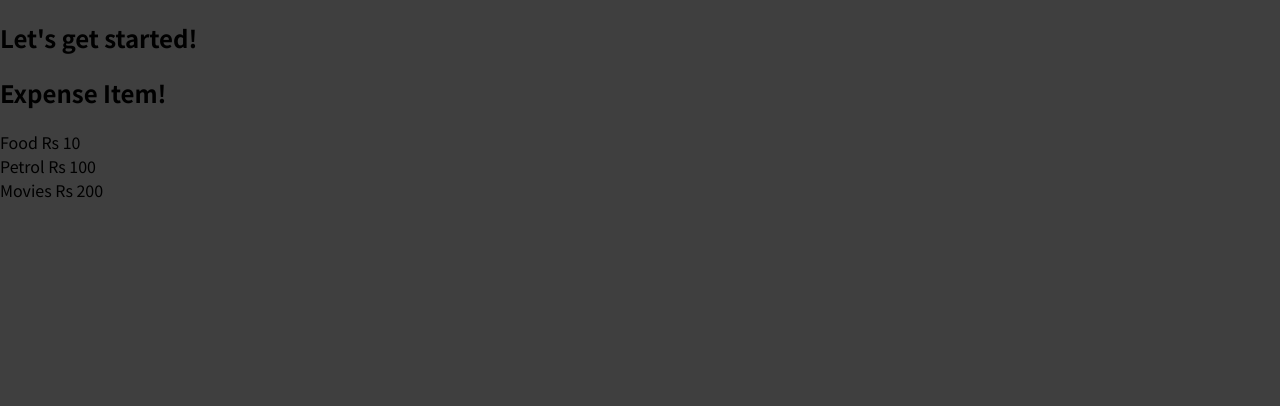
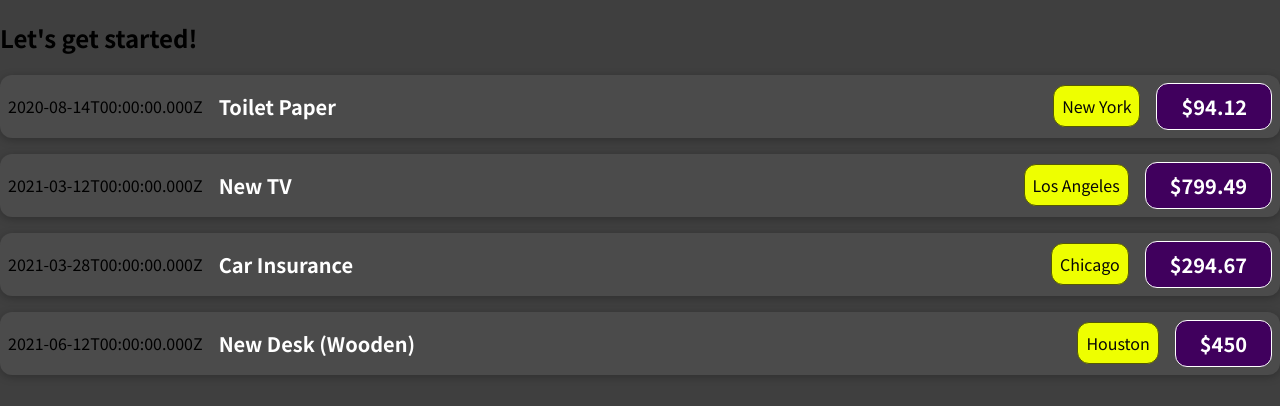
Before and after one commit to rushabhTt/react, a JavaScript app in the folder new-start/: page / in a window 1280 px wide. Shown: the top 406 px of the page. Built offline with nearby package versions, Linux system fonts and the light colour scheme.

Commit message:
use of props

```diff
--- a/new-start/src/App.js
+++ b/new-start/src/App.js
@@ -1,10 +1,51 @@
 import ExpenseItem from "./components/ExpenseItem";
 
 function App() {
+  const expenses = [
+    {
+      id: "e1",
+      title: "Toilet Paper",
+      amount: 94.12,
+      date: new Date(2020, 7, 14),
+      location: "New York",
+    },
+    {
+      id: "e2",
+      title: "New TV",
+      amount: 799.49,
+      date: new Date(2021, 2, 12),
+      location: "Los Angeles",
+    },
+    {
+      id: "e3",
+      title: "Car Insurance",
+      amount: 294.67,
+      date: new Date(2021, 2, 28),
+      location: "Chicago",
+    },
+    {
+      id: "e4",
+      title: "New Desk (Wooden)",
+      amount: 450,
+      date: new Date(2021, 5, 12),
+      location: "Houston",
+    },
+  ];
+
   return (
     <div>
       <h2>Let's get started!</h2>
-      <ExpenseItem></ExpenseItem>
+      {expenses.map((expense) => (
+        // ? The <ExpenseItem /> syntax is a self-closing tag, which is a shorthand for <ExpenseItem></ExpenseItem>. This is a common practice in React when a component doesn’t have any children.
+        // ! here we are giving the values from above to the structure for the ExpenseItem
+        <ExpenseItem
+          key={expense.id}
+          title={expense.title}
+          amount={expense.amount}
+          date={expense.date}
+          location={expense.location}
+        />
+      ))}
     </div>
   );
 }
--- /dev/null
+++ b/new-start/src/components/ExpenseItem.css
@@ -0,0 +1,71 @@
+.expense-item {
+  display: flex;
+  justify-content: space-between;
+  align-items: center;
+  box-shadow: 0 2px 8px rgba(0, 0, 0, 0.25);
+  padding: 0.5rem;
+  margin: 1rem 0;
+  border-radius: 12px;
+  background-color: #4b4b4b;
+}
+
+.expense-item__description {
+  display: flex;
+  flex-direction: column;
+  gap: 1rem;
+  align-items: flex-end;
+  flex-flow: column-reverse;
+  justify-content: flex-start;
+  flex: 1;
+}
+
+.expense-item h2 {
+  color: #3a3a3a;
+  font-size: 1rem;
+  flex: 1;
+  margin: 0 1rem;
+  color: white;
+}
+
+.expense-item__price {
+  font-size: 1rem;
+  font-weight: bold;
+  color: white;
+  background-color: #40005d;
+  border: 1px solid white;
+  padding: 0.5rem;
+  border-radius: 12px;
+}
+
+.expense-item__location {
+  font-size: 1rem;
+  color: #ffffff;
+  margin-left: 1rem;
+  background-color: #eeff00;
+  border: 1px solid #545a02;
+  padding: 0.5rem;
+  border-radius: 12px;
+}
+
+@media (min-width: 580px) {
+  .expense-item__description {
+    flex-direction: row;
+    align-items: center;
+    justify-content: flex-start;
+    flex: 1;
+  }
+
+  .expense-item__description h2 {
+    font-size: 1.25rem;
+  }
+
+  .expense-item__price {
+    font-size: 1.25rem;
+    padding: 0.5rem 1.5rem;
+  }
+
+  .expense-item__location {
+    font-size: 1rem;
+    color: #070707;
+  }
+}
--- a/new-start/src/components/ExpenseItem.js
+++ b/new-start/src/components/ExpenseItem.js
@@ -1,12 +1,16 @@
-function ExpenseItem() {
-    return (
-      <div>
-        <h2>Expense Item!</h2>
-        <div>Food Rs 10</div>
-        <div>Petrol Rs 100</div>
-        <div>Movies Rs 200</div>
+import "./ExpenseItem.css";
+
+function ExpenseItem(props) {
+  return (
+    <div className="expense-item">
+      <div>{props.date.toISOString()}</div>
+      <div className="expense-item__description">
+        <h2>{props.title}</h2>
+        <div className="expense-item__location">{props.location}</div>
+        <div className="expense-item__price">${props.amount}</div>
       </div>
-    );
-  }
+    </div>
+  );
+}
 
-  export default ExpenseItem;
+export default ExpenseItem;
```
